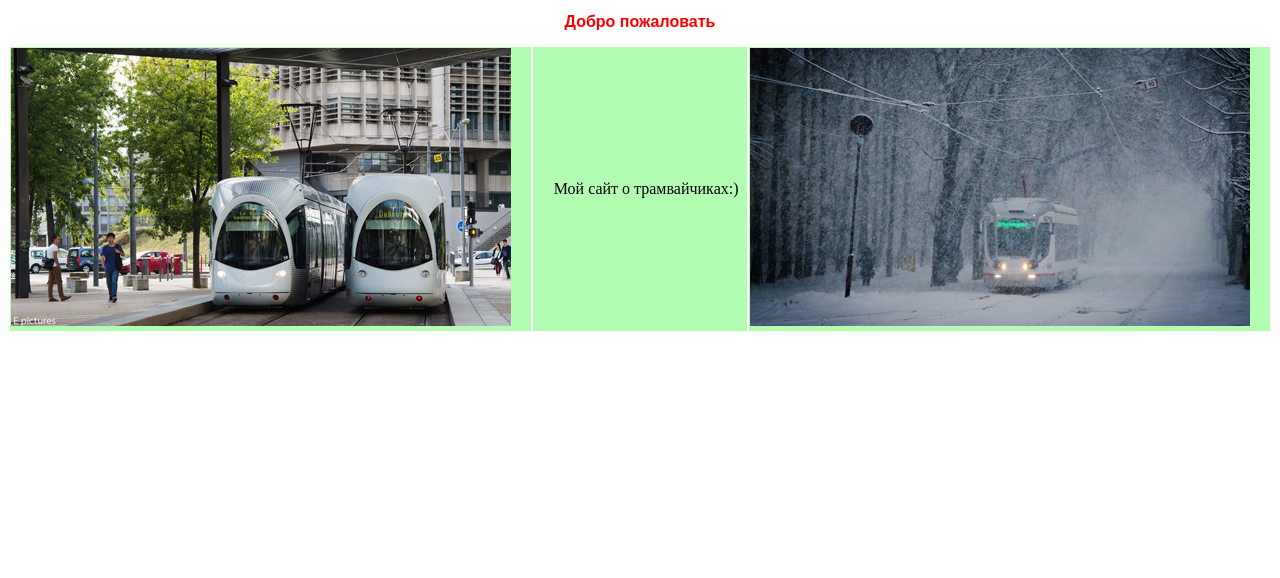
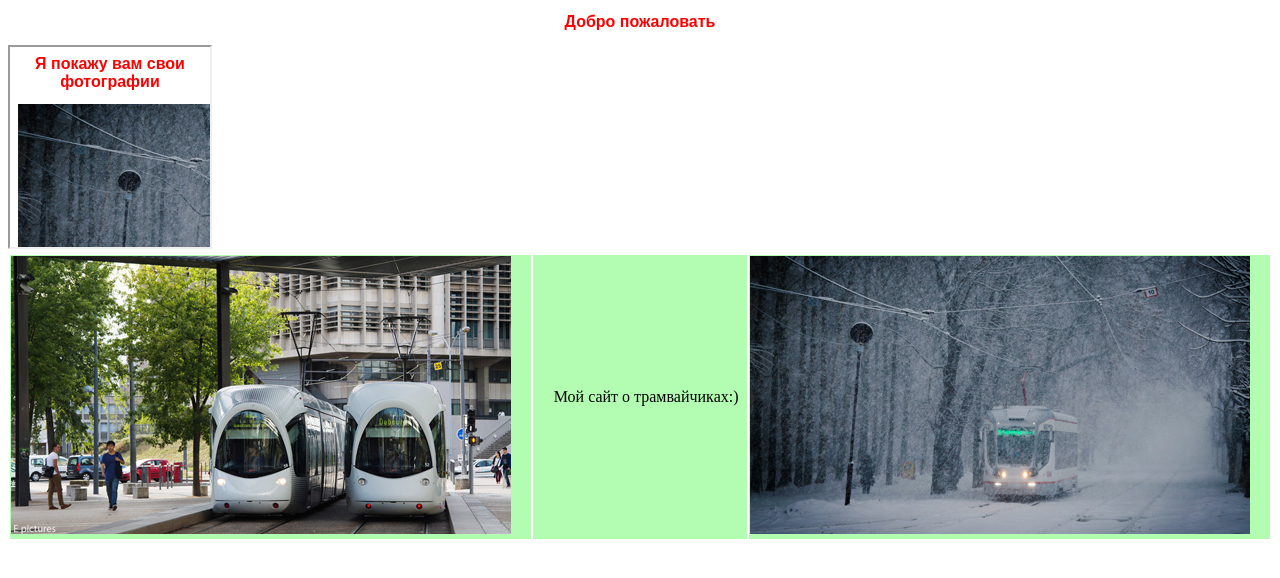
Before and after one commit to GavrilinEugene/test, a plain HTML site: page index.html in a window 1280 px wide. Drawn offline with Linux system fonts and the light colour scheme.

Commit message:
adding iframe

```diff
--- a/index.html
+++ b/index.html
@@ -13,6 +13,7 @@
 			<td><img src="photo.jpg" height="50%"/></td>
 			<td><p>Мой сайт о трамвайчиках:)</p></td>
 			<td><img src="photo1.jpg" height="50%"/></td>
+			<iframe src="photos.html" width="200" height="200" />
 			</tr>
 		</table>
 	</body>
```
